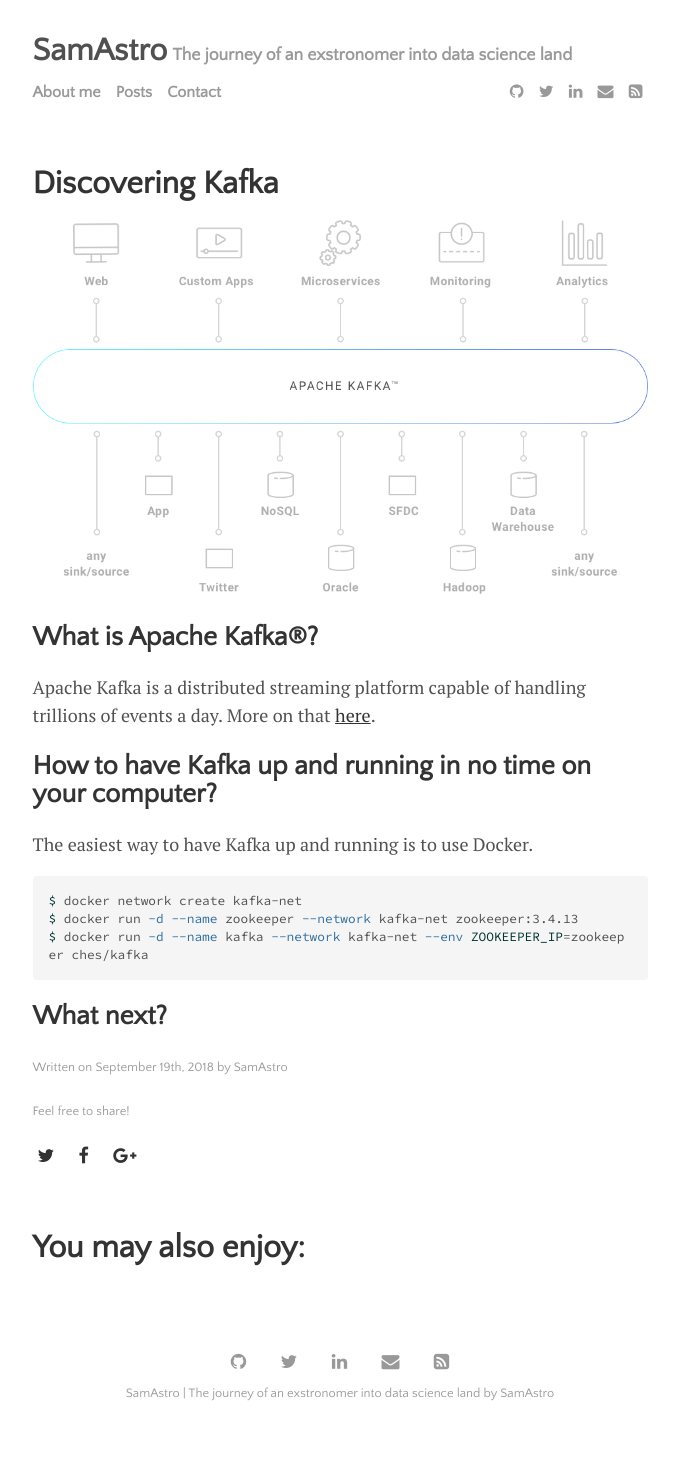
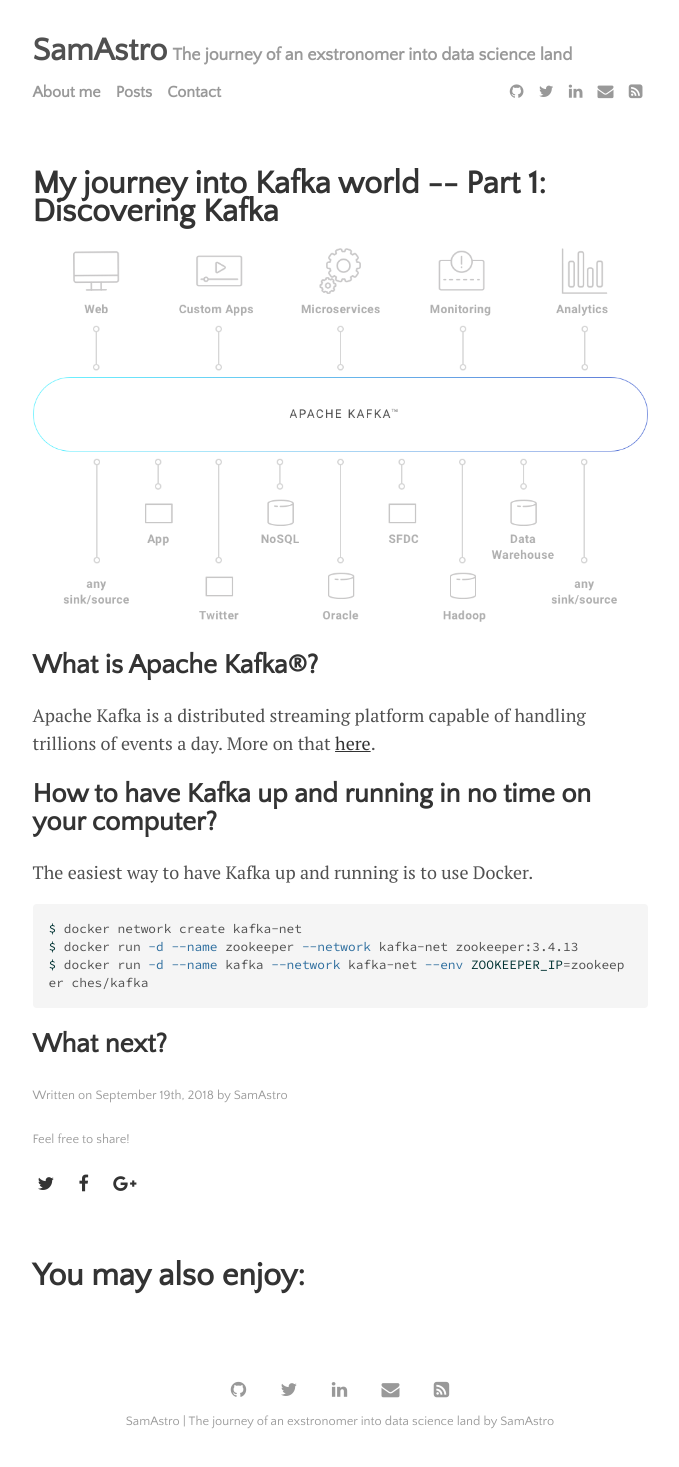
Before and after one commit to SamAstro/samastro.github.io, a Jekyll site: the page built from _posts/2018-09-19-my-journey-into-kafka-world-part-1.md, in a window 1280 px wide. Shown: the whole page, without its empty margins (300-979 px from the left). Built offline with Jekyll 4.4.1, drawn with Linux system fonts in a browser that asks for light colours; before the commit the page ends 1439 px from its top, so only the background shows below that.

Commit message:
Improving title

```diff
--- a/_posts/2018-09-19-my-journey-into-kafka-world-part-1.md
+++ b/_posts/2018-09-19-my-journey-into-kafka-world-part-1.md
@@ -1,6 +1,6 @@
 ---
 layout: post
-title: "Discovering Kafka"
+title: "My journey into Kafka world -- Part 1: Discovering Kafka"
 author: "SamAstro"
 categories: technologies
 tags: [documentation,tutorial]
```
